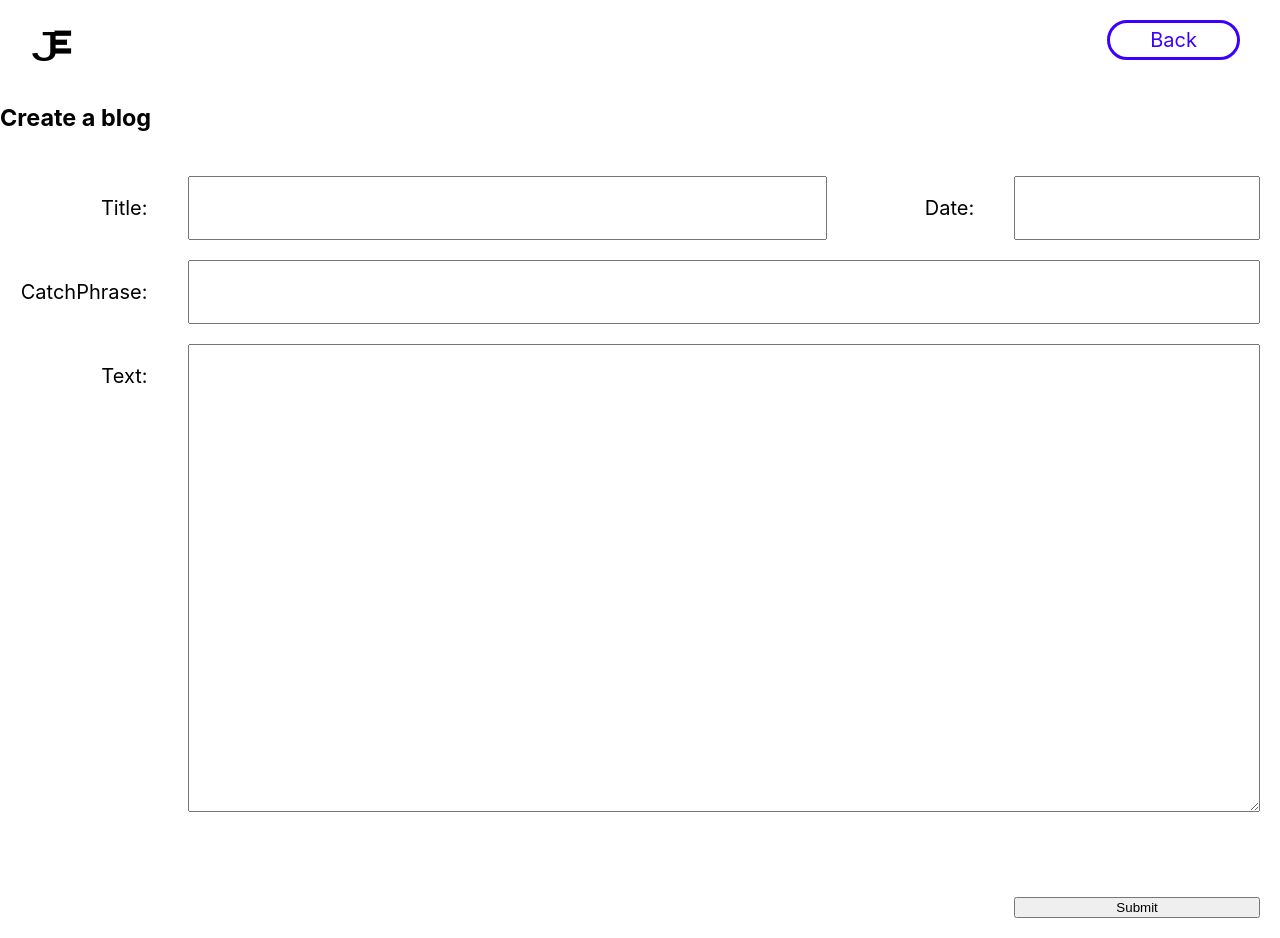
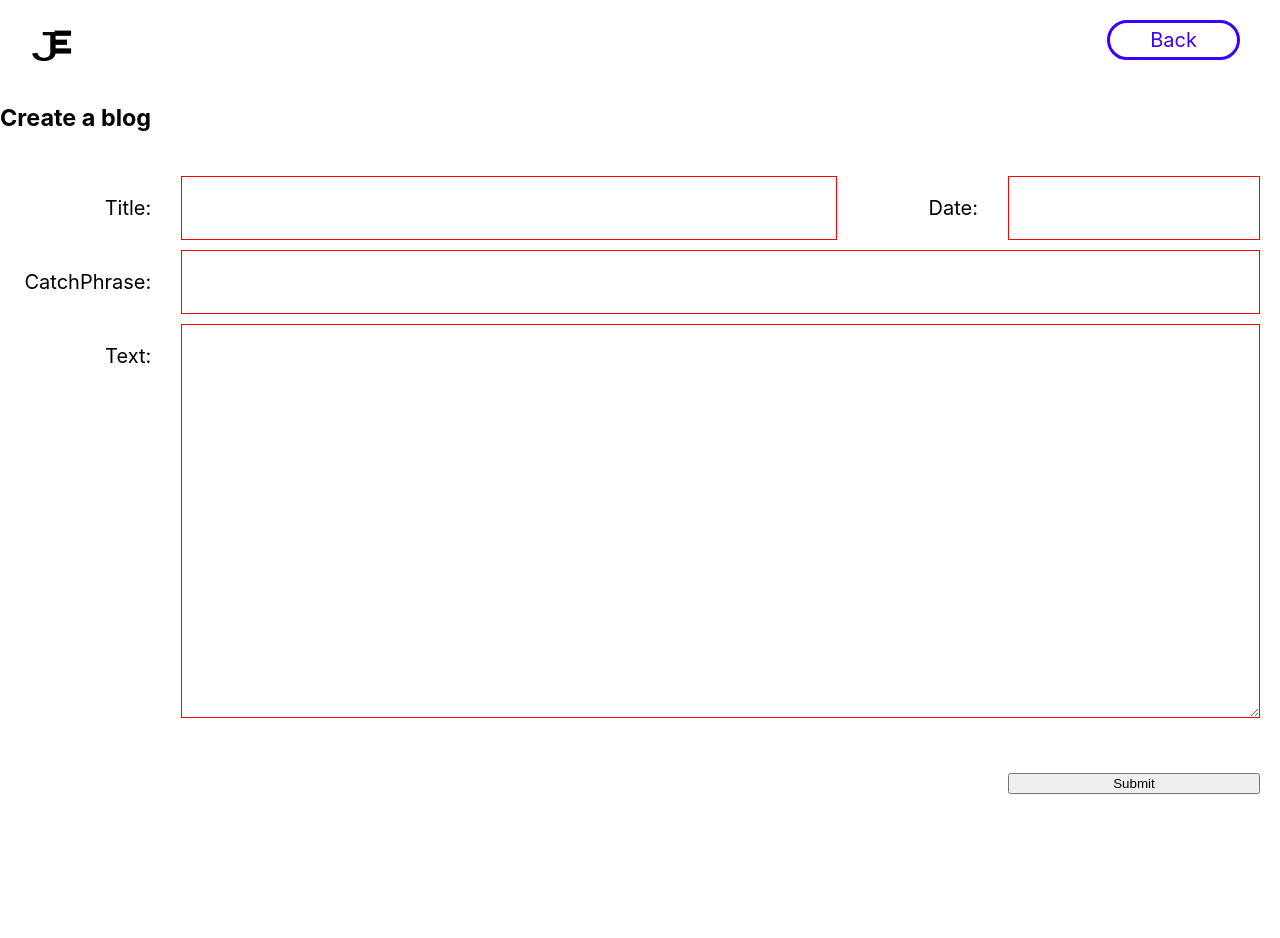
Before and after one commit to EliasenJason/next-portfolio, a Next.js app: page /admin/createBlog in a window 1280 px wide. After the commit the page ends 800 px from the top, so only its background shows below. Built offline with nearby package versions, Linux system fonts and the light colour scheme.

Commit message:
form validation is setup

```diff
--- a/models/blogSchema.js
+++ b/models/blogSchema.js
@@ -15,7 +15,7 @@ const BlogSchema = new mongoose.Schema({
     },
     link: {
         type: String,
-        required: [true, 'Please provide the url to the blog']
+        // required: [true, 'Please provide the url to the blog']
     },
     twitterLink: {
         type: String
--- a/package.json
+++ b/package.json
@@ -12,6 +12,7 @@
     "next": "10.1.3",
     "react": "17.0.2",
     "react-dom": "17.0.2",
+    "react-loader-spinner": "^4.0.0",
     "styled-components": "^5.2.3"
   },
   "devDependencies": {
--- a/pages/admin/createBlog.js
+++ b/pages/admin/createBlog.js
@@ -1,8 +1,77 @@
 import styled from "styled-components"
 import { Header } from "../../components"
 import Link from "next/link"
+import { useState, useEffect } from 'react'
+import { useRouter } from 'next/router'
+import Loader from "react-loader-spinner"
 
 const CreateBlog = () => {
+    const [form, setForm] = useState({
+        title: '',
+        date: '',
+        catch: '',
+        text: ''
+    })
+    const [isSubmitting, setIsSubmitting] = useState(false)
+    const [errors, setErrors] = useState({
+        title: '',
+        date: '',
+        catch: '',
+        text: ''
+    })
+    const [Valid, setValid] = useState(true)
+
+    const handleChange = (event) => {
+        setForm({
+            ...form,
+            [event.target.name]: event.target.value
+        })
+    }
+
+    const handleSubmit = (event) => {
+        event.preventDefault()
+        setErrors(validate())
+        setIsSubmitting(true)
+
+    }
+
+    const validate = () => {
+        let err = {}
+        if (!form.title) {
+            err.title = 'Title is required'
+        }
+        if (!form.date) {
+            err.date = "Date is required"
+        }
+        if (!form.catch) {
+            err.catch = "CatchPhrase is required"
+        }
+        if (!form.text) {
+            err.text = "Text is required"
+        }
+        return err
+    }
+
+    useEffect(() => {
+        if (isSubmitting) {
+            if (Object.keys(errors).length === 0) {
+                setIsSubmitting(true)
+                setTimeout(() => {
+                    console.log('fake api call')
+                    setIsSubmitting(false)
+                }, 2000);
+                // CreateBlog()
+                // alert('success')
+
+            } else {
+                setIsSubmitting(false)
+                // alert('failed')
+            }
+        }
+    }, [errors])
+
+    // useEffect(() => console.log(form), [form])
+
     return (
         <>
             <Header>
@@ -15,33 +84,73 @@ const CreateBlog = () => {
                     </Link>
                 </Header.Nav>
             </Header>
+            <MainContainer>
             <h3>Create a blog</h3>
-            <StyledContainer>
+                {isSubmitting ?
+                    <SpinnerContainer>
+                        <Loader
+                            type="Grid"
+                            color="#3c00FF"
+                        />
+                    </SpinnerContainer>
+                :
+                    <StyledContainer onSubmit={handleSubmit}>
                         <StyledTitleLabel>Title:</StyledTitleLabel>
-                <StyledTitleInput></StyledTitleInput>
+                        <StyledTitleInput
+                            name={"title"}
+                            value={form.title}
+                            onChange={handleChange}
+                        />
                         <StyledDateLabel>Date:</StyledDateLabel>
-                <StyledDateInput></StyledDateInput>
+                        <StyledDateInput
+                            name={"date"}
+                            value={form.date}
+                            onChange={handleChange}
+                        />
                         <StyledCatchPhraseLabel>CatchPhrase:</StyledCatchPhraseLabel>
-                <StyledCatchPhraseInput></StyledCatchPhraseInput>
+                        <StyledCatchPhraseInput
+                            name={"catch"}
+                            value={form.catch}
+                            onChange={handleChange}
+                        />
                         <StyledTextLabel>Text:</StyledTextLabel>
-                <StyledTextInput></StyledTextInput>
+                        <StyledTextInput
+                            name={"text"}
+                            value={form.text}
+                            onChange={handleChange}
+                        />
                         <StyledTechContainer></StyledTechContainer>
                         <StyledLinkContainer></StyledLinkContainer>
-                <StyledSubmitButton>Submit</StyledSubmitButton>
+                        <StyledSubmitButton
+                            type="submit"
+                        >Submit</StyledSubmitButton>
                     </StyledContainer>
+                }
+            </MainContainer>
         </>
     )
 }
 
 export default CreateBlog
 
+const MainContainer = styled.div`
+    height: 87vh;
+    padding: 0;
+    margin: 0;
+`
 
-const StyledContainer = styled.div`
+const SpinnerContainer = styled.div`
+    position: fixed;
+    top: 50%;
+    left: 50%;
+    transform: translate(-50%, -50%);
+`
+const StyledContainer = styled.form`
     padding: 1em;
     display: grid;
     grid-template-columns: .3fr 1.3fr 0.3fr .5fr;
-    grid-template-rows: 0.2fr 0.2fr 0.2fr 6fr 0.2fr 0.2fr 0.2fr;
-    gap: 1em;
+    grid-template-rows: 0.2fr 0.2fr 0.2fr 5fr 0.2fr 0.2fr 0.2fr;
+    gap: .5em;
     grid-template-areas:
     "Title          TitleInput          Date                DateInput"
     "CatchPhrase    CatchPhraseInput    CatchPhraseInput    CatchPhraseInput"
@@ -51,6 +160,7 @@ const StyledContainer = styled.div`
     "Link-Container Link-Container      Link-Container      Link-Container"
     ".              .                   .                   Submit-Button";
 `
+
 const StyledTitleLabel = styled.p`
     grid-area: Title;
     text-align: right;
@@ -58,6 +168,11 @@ const StyledTitleLabel = styled.p`
 `
 const StyledTitleInput = styled.input`
     grid-area: TitleInput;
+    border: ${(errors) => {
+        console.log(errors.value)
+        return errors.value ? null : 'solid red 1px'
+        }
+    }
 `
 const StyledDateLabel = styled.p`
     grid-area: Date;
@@ -66,6 +181,11 @@ const StyledDateLabel = styled.p`
 `
 const StyledDateInput = styled.input`
     grid-area: DateInput;
+    border: ${(errors) => {
+        console.log(errors.value)
+        return errors.value ? null : 'solid red 1px'
+        }
+    }
 `
 const StyledCatchPhraseLabel = styled.p`
     grid-area: CatchPhrase;
@@ -74,6 +194,11 @@ const StyledCatchPhraseLabel = styled.p`
 `
 const StyledCatchPhraseInput = styled.input`
     grid-area: CatchPhraseInput;
+    border: ${(errors) => {
+        console.log(errors.value)
+        return errors.value ? null : 'solid red 1px'
+        }
+    }
 `
 const StyledTextLabel = styled.p`
     grid-area: TextLabel;
@@ -82,6 +207,11 @@ const StyledTextLabel = styled.p`
 `
 const StyledTextInput = styled.textarea`
     grid-area: TextInput;
+    border: ${(errors) => {
+        console.log(errors.value)
+        return errors.value ? null : 'solid red 1px'
+        }
+    }
 `
 const StyledTechContainer = styled.div`
     grid-area: TechContainer;
```
Also changed, not shown: 2 other files (tests, documents, lock files or other folders). Lines whose indentation alone changed are shown as unchanged.
